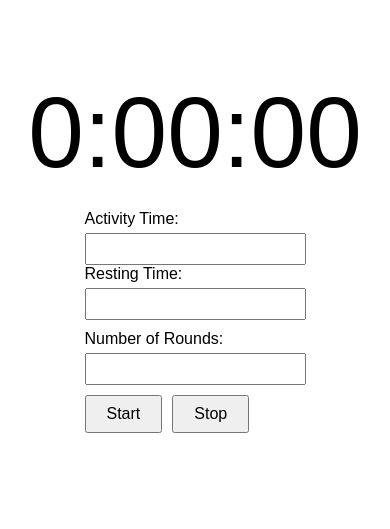
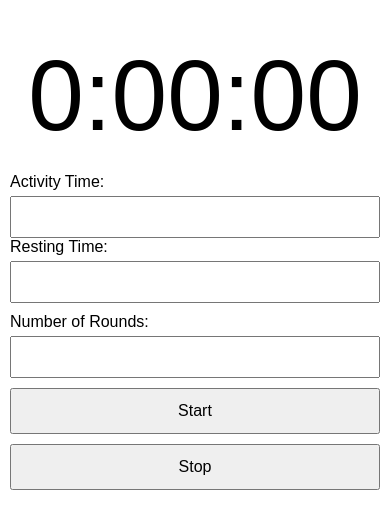
Before and after one commit to ils94/trainingTimer, a plain HTML site: page index.html in a window 390 px wide. Shown: the part 163-692 px from the top of the page. Drawn offline with Linux system fonts and the light colour scheme.

Commit message:
Update styles.css

```diff
--- a/styles.css
+++ b/styles.css
@@ -1,3 +1,4 @@
+/* General styles */
 body {
   font-family: Arial, sans-serif;
   display: flex;
@@ -6,17 +7,20 @@ body {
   justify-content: center;
   height: 100vh;
   margin: 0;
+  padding: 10px;
 }
 
 .countdown {
-  font-size: 100px; /* Adjust the font size for the countdown */
-  margin-bottom: 20px; /* Increased margin for better separation */
+  font-size: 100px;
+  margin-bottom: 20px;
+  text-align: center;
 }
 
 .input-container {
   display: flex;
   flex-direction: column;
   margin-bottom: 10px;
+  width: 100%;
 }
 
 label {
@@ -24,17 +28,34 @@ label {
 }
 
 input[type="number"] {
-  padding: 5px;
+  padding: 10px;
   font-size: 16px;
+  width: 100%;
+  box-sizing: border-box;
 }
 
 .button-container {
   display: flex;
-  gap: 10px; /* Adjust the gap between buttons */
+  justify-content: space-between; /* Ensure buttons are spaced */
+  gap: 10px;
+  width: 100%;
 }
 
 button {
-  padding: 8px 20px;
+  flex: 1; /* Adjust to take equal space */
+  padding: 12px 20px;
   font-size: 16px;
   cursor: pointer;
 }
+
+/* Media query for mobile devices */
+@media (max-width: 600px) {
+  .button-container {
+    flex-direction: column;
+    align-items: center;
+  }
+
+  button {
+    width: 100%;
+  }
+}
```
